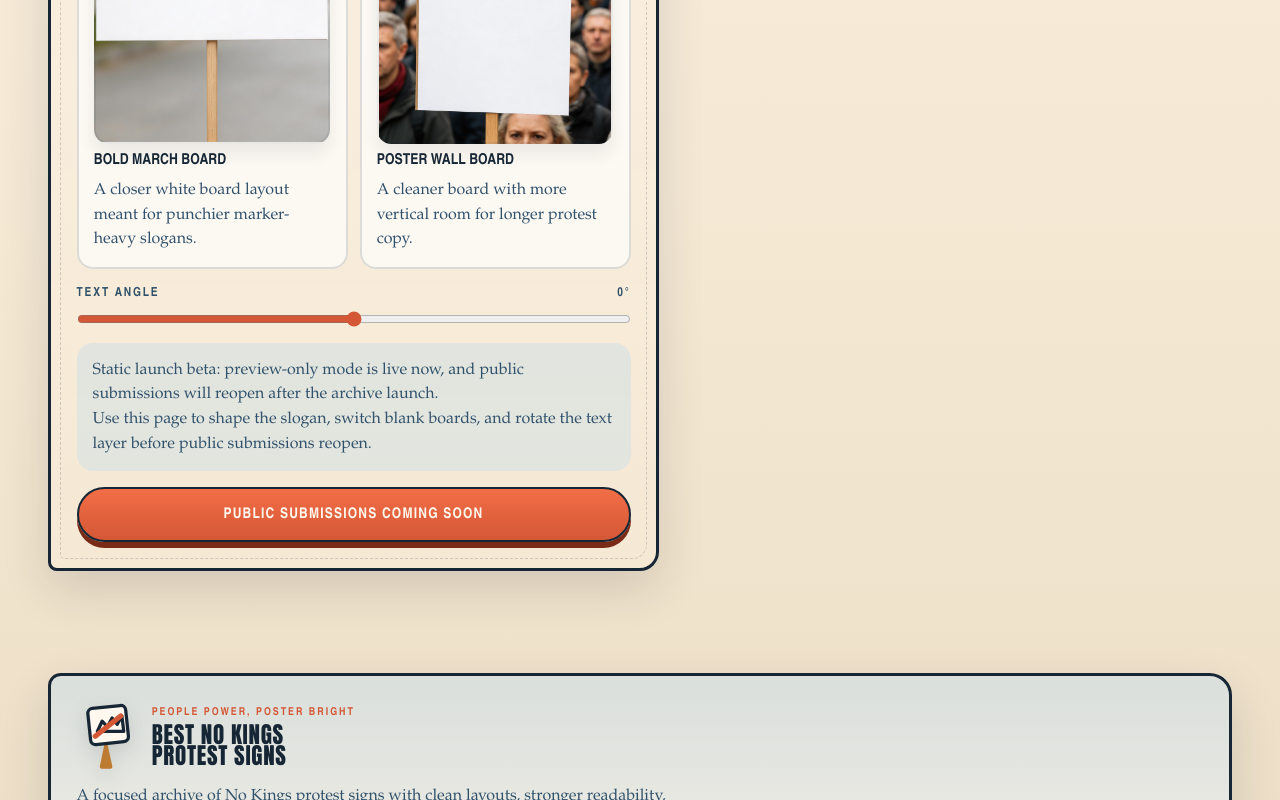
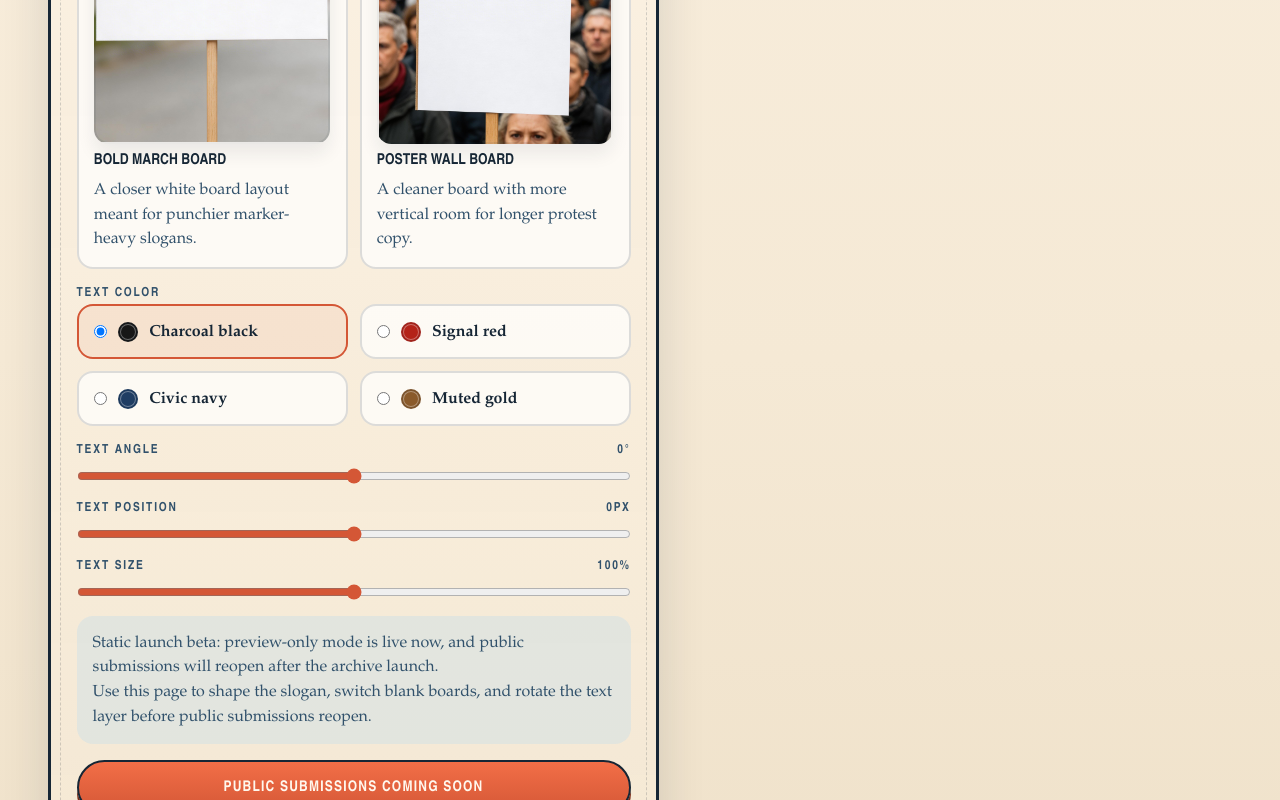
Before and after one commit to daanaagua/best-no-kings-protest-signs, a Next.js app: page /submit in a window 1280 px wide. Shown: the part 1686-2486 px from the top of the page. Built offline with nearby package versions, Linux system fonts and the light colour scheme.

Commit message:
feat: add submit text controls

```diff
--- a/app/globals.css
+++ b/app/globals.css
@@ -1131,6 +1131,44 @@ a {
   line-height: 1.55;
 }
 
+.color-switcher {
+  display: grid;
+  gap: 0.75rem;
+  grid-template-columns: repeat(2, minmax(0, 1fr));
+}
+
+.color-switcher__option {
+  display: flex;
+  align-items: center;
+  gap: 0.7rem;
+  padding: 0.85rem 0.95rem;
+  border: 2px solid rgba(22, 38, 53, 0.14);
+  border-radius: 1rem;
+  background: rgba(255, 255, 255, 0.7);
+}
+
+.color-switcher__option--selected {
+  border-color: var(--signal);
+  background: rgba(212, 87, 54, 0.08);
+}
+
+.color-switcher__option input {
+  margin: 0;
+}
+
+.color-switcher__swatch {
+  width: 1.25rem;
+  height: 1.25rem;
+  border-radius: 999px;
+  border: 2px solid rgba(22, 38, 53, 0.12);
+  box-shadow: inset 0 0 0 1px rgba(255, 255, 255, 0.35);
+}
+
+.color-switcher__label {
+  font-weight: 600;
+  color: var(--ink);
+}
+
 .submit-check {
   display: flex;
   gap: 0.7rem;
@@ -1203,7 +1241,7 @@ a {
   display: grid;
   gap: 0.5rem;
   justify-items: center;
-  transform: translate(-50%, -50%) rotate(var(--text-rotation));
+  transform: translate(-50%, -50%) translateY(var(--text-offset-y)) rotate(var(--text-rotation)) scale(var(--text-scale));
   transform-origin: center center;
 }
 
@@ -1217,6 +1255,7 @@ a {
   text-transform: uppercase;
   overflow-wrap: anywhere;
   word-break: break-word;
+  color: var(--text-color, var(--ink));
 }
 
 .sign-watermark--preview {
@@ -1326,6 +1365,7 @@ a {
 
   .submit-form__grid,
   .template-switcher,
+  .color-switcher,
   .moderation-card__actions {
     grid-template-columns: 1fr;
   }
--- a/src/components/submit/sign-preview.tsx
+++ b/src/components/submit/sign-preview.tsx
@@ -10,9 +10,12 @@ type SignPreviewProps = {
   slogan: string
   template: SignTemplateId
   textRotation: number
+  textOffsetY: number
+  textScale: number
+  textColor: string
 }
 
-export function SignPreview({ slogan, template, textRotation }: SignPreviewProps) {
+export function SignPreview({ slogan, template, textRotation, textOffsetY, textScale, textColor }: SignPreviewProps) {
   const definition = getSignTemplateDefinition(template)
   const previewText = normalizePreviewSlogan(slogan)
   const lines = getPreviewLines(previewText)
@@ -27,6 +30,9 @@ export function SignPreview({ slogan, template, textRotation }: SignPreviewProps
             style={
               {
                 '--text-rotation': `${textRotation}deg`,
+                '--text-offset-y': `${textOffsetY}px`,
+                '--text-scale': `${textScale}`,
+                '--text-color': textColor,
                 '--text-frame-top': definition.textFrameTop,
                 '--text-frame-width': definition.textFrameWidth,
               } as React.CSSProperties
--- a/src/components/submit/submit-form.tsx
+++ b/src/components/submit/submit-form.tsx
@@ -4,8 +4,10 @@ import { useMemo, useState } from 'react'
 
 import {
   SIGN_TEMPLATE_IDS,
+  TEXT_COLOR_OPTIONS,
   getSignTemplateDefinition,
   type SignTemplateId,
+  type TextColorOptionId,
 } from '@/src/lib/signs/templates'
 import { SignPreview } from '@/src/components/submit/sign-preview'
 import { PUBLIC_SUBMISSION_BETA_MESSAGE } from '@/src/lib/launch-mode'
@@ -14,12 +16,18 @@ type SubmissionFormState = {
   slogan: string
   selectedTemplate: SignTemplateId
   textRotation: number
+  textOffsetY: number
+  textScale: number
+  selectedTextColor: TextColorOptionId
 }
 
 const INITIAL_FORM_STATE: SubmissionFormState = {
   slogan: '',
   selectedTemplate: 'classic',
   textRotation: 0,
+  textOffsetY: 0,
+  textScale: 1,
+  selectedTextColor: 'charcoal',
 }
 
 export function SubmitForm() {
@@ -27,6 +35,10 @@ export function SubmitForm() {
   const selectedTemplate = useMemo(
     () => getSignTemplateDefinition(formState.selectedTemplate),
     [formState.selectedTemplate],
+  )
+  const selectedTextColor = useMemo(
+    () => TEXT_COLOR_OPTIONS.find((option) => option.id === formState.selectedTextColor) ?? TEXT_COLOR_OPTIONS[0],
+    [formState.selectedTextColor],
   )
 
   function updateField<K extends keyof SubmissionFormState>(key: K, value: SubmissionFormState[K]) {
@@ -90,6 +102,33 @@ export function SubmitForm() {
           </div>
         </fieldset>
 
+        <fieldset className="submit-fieldset">
+          <legend className="submit-field__label">Text color</legend>
+          <div className="color-switcher" role="list">
+            {TEXT_COLOR_OPTIONS.map((option) => {
+              const isSelected = option.id === formState.selectedTextColor
+
+              return (
+                <label
+                  key={option.id}
+                  className={`color-switcher__option ${isSelected ? 'color-switcher__option--selected' : ''}`}
+                  role="listitem"
+                >
+                  <input
+                    checked={isSelected}
+                    name="selectedTextColor"
+                    onChange={() => updateField('selectedTextColor', option.id)}
+                    type="radio"
+                    value={option.id}
+                  />
+                  <span aria-hidden="true" className="color-switcher__swatch" style={{ background: option.value }} />
+                  <span className="color-switcher__label">{option.label}</span>
+                </label>
+              )
+            })}
+          </div>
+        </fieldset>
+
         <label className="submit-field">
           <span className="submit-field__label submit-field__label--row">
             <span>Text angle</span>
@@ -108,6 +147,42 @@ export function SubmitForm() {
           />
         </label>
 
+        <label className="submit-field">
+          <span className="submit-field__label submit-field__label--row">
+            <span>Text position</span>
+            <strong>{formState.textOffsetY}px</strong>
+          </span>
+          <input
+            aria-label="Text position"
+            className="submit-field__range"
+            max={32}
+            min={-32}
+            name="textOffsetY"
+            onChange={(event) => updateField('textOffsetY', Number(event.target.value))}
+            step={1}
+            type="range"
+            value={formState.textOffsetY}
+          />
+        </label>
+
+        <label className="submit-field">
+          <span className="submit-field__label submit-field__label--row">
+            <span>Text size</span>
+            <strong>{Math.round(formState.textScale * 100)}%</strong>
+          </span>
+          <input
+            aria-label="Text size"
+            className="submit-field__range"
+            max={120}
+            min={80}
+            name="textScale"
+            onChange={(event) => updateField('textScale', Number(event.target.value) / 100)}
+            step={1}
+            type="range"
+            value={Math.round(formState.textScale * 100)}
+          />
+        </label>
+
         <div className="submit-form__message submit-form__message--success" role="status">
           <p>{PUBLIC_SUBMISSION_BETA_MESSAGE}</p>
           <p>Use this page to shape the slogan, switch blank boards, and rotate the text layer before public submissions reopen.</p>
@@ -123,7 +198,7 @@ export function SubmitForm() {
           <p className="section-heading__eyebrow">Live preview</p>
           <h2 className="section-heading__title">See the board before submissions reopen</h2>
           <p className="section-heading__description">
-            Current template: {selectedTemplate.label}. The preview updates as you type and rotate the lettering.
+            Current template: {selectedTemplate.label}. The preview updates as you type, rotate the lettering, and adjust color, position, and size.
           </p>
         </div>
 
@@ -131,6 +206,9 @@ export function SubmitForm() {
           slogan={formState.slogan}
           template={formState.selectedTemplate}
           textRotation={formState.textRotation}
+          textOffsetY={formState.textOffsetY}
+          textScale={formState.textScale}
+          textColor={selectedTextColor.value}
         />
       </aside>
     </div>
--- a/src/lib/signs/templates.ts
+++ b/src/lib/signs/templates.ts
@@ -18,6 +18,15 @@ export type SignTemplateDefinition = {
   textFrameTop: string
   textFrameWidth: string
 }
+
+export const TEXT_COLOR_OPTIONS = [
+  { id: 'charcoal', label: 'Charcoal black', value: '#171717' },
+  { id: 'signal-red', label: 'Signal red', value: '#b42318' },
+  { id: 'civic-navy', label: 'Civic navy', value: '#1f3d63' },
+  { id: 'muted-gold', label: 'Muted gold', value: '#8a5a2b' },
+] as const
+
+export type TextColorOptionId = (typeof TEXT_COLOR_OPTIONS)[number]['id']
 
 export const SIGN_TEMPLATE_DEFINITIONS: Record<SignTemplateId, SignTemplateDefinition> = {
   classic: {
```
Also changed, not shown: 2 other files (tests, documents, lock files or other folders).
